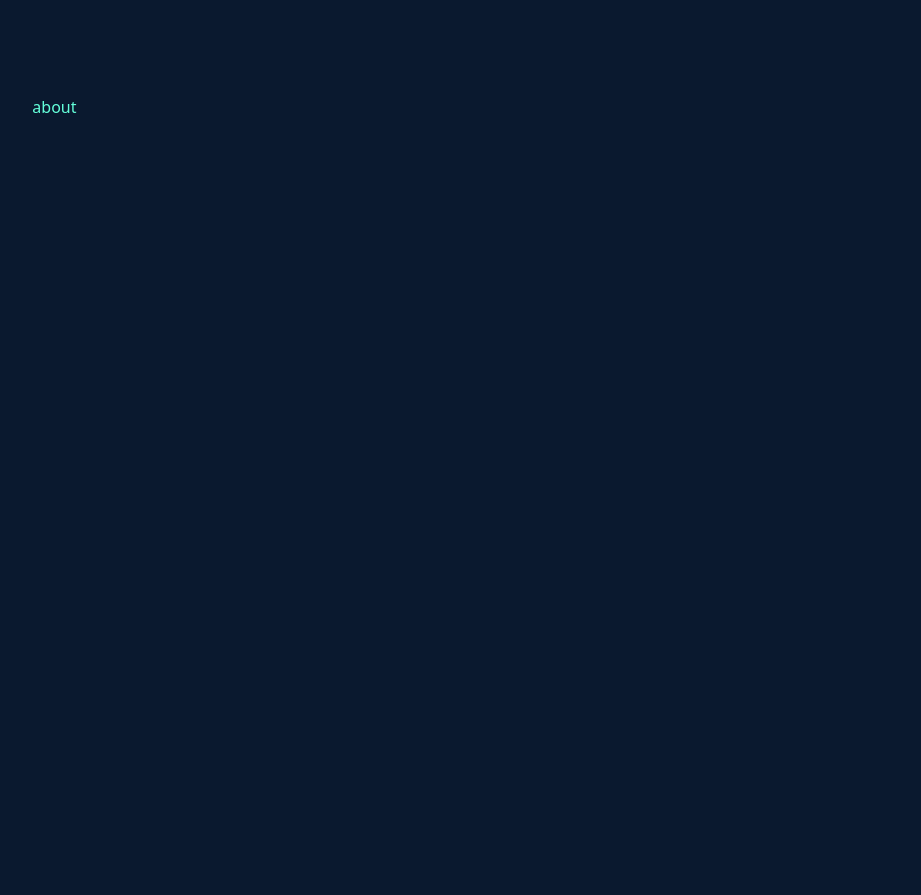
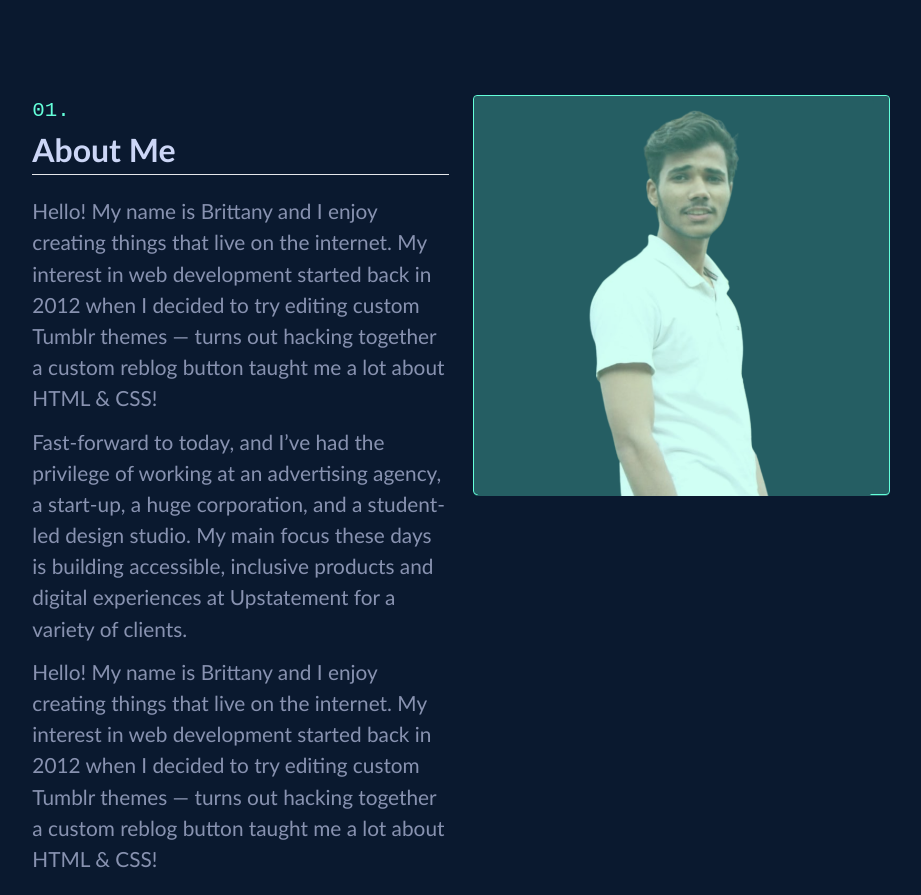
Before and after one commit to Bilal-2/Portfolio, a React (Vite) app: page / in a window 1280 px wide. Shown: the part 769-1664 px from the top of the page, without its empty margins (181-1102 px from the left). After the commit the page ends 1643 px from the top, so only its background shows below. Built offline with nearby package versions, Linux system fonts and the light colour scheme.

Commit message:
About (in progress)

```diff
--- a/src/Components/About.jsx
+++ b/src/Components/About.jsx
@@ -1,10 +1,47 @@
 import React from 'react'
-import ColumnIcons from '../hoc/ColumnIcons'
+import { Bilal } from '../images/index'
 
-const About=()=> {
+const About = () => {
   return (
-    <div className='text-Green h-screen'>
-      about
+    <div className=' grid grid-cols-2 gap-5'>
+      <div>
+        <div className=''>
+          <h1 className='text-[1.3rem] text-Green font-sf-mono'>
+            01. <nobr />
+          </h1>
+          <h2 className='text-[2rem] text-LightestSlate font-calibri font-semibold'>
+            About Me <nobr /> <hr />
+          </h2>
+        </div>
+        <p className='text-[1.3rem] text-Slate font-calibri mt-5'>
+          Hello! My name is Brittany and I enjoy creating things that live on
+          the internet. My interest in web development started back in 2012
+          when I decided to try editing custom Tumblr themes — turns out
+          hacking together a custom reblog button taught me a lot about
+          HTML & CSS!
+        </p>
+        <p className='text-[1.3rem] text-Slate font-calibri mt-3'>
+          Fast-forward to today, and I’ve had the privilege of working at
+          an advertising agency, a start-up, a huge corporation, and a
+          student-led design studio. My main focus these days is building
+          accessible, inclusive products and digital experiences at
+          Upstatement for a variety of clients.
+        </p>
+        <p className='text-[1.3rem] text-Slate font-calibri mt-3'>
+          Hello! My name is Brittany and I enjoy creating things that live on
+          the internet. My interest in web development started back in 2012
+          when I decided to try editing custom Tumblr themes — turns out
+          hacking together a custom reblog button taught me a lot about
+          HTML & CSS!
+        </p>
+      </div>
+      <div className='relative items-center border border-Green object-contain h-[25rem] rounded translate-x-1'>
+        <img src={Bilal} alt="Bilal's Image" className='  bg-grey-50  rounded-lg aspect-square h-[25rem] hover:translate-x-2'/>
+        <div className='absolute inline-0  object-fit bg-Green z-10 h-[25rem] opacity-30 top-0 hover:opacity-0 aspect-square rounded w-full'>
+
+        </div>
+
+      </div>
     </div>
   )
 }
--- a/src/Components/Hero.jsx
+++ b/src/Components/Hero.jsx
@@ -17,7 +17,7 @@ const Hero=()=> {
       <p className='text-Slate font-calibri text-[1.3rem] mb-4 '>
       i’m a software engineer specializing in building (and occasionally<br/>
        designing) exceptional digital experiences. Currently, I’m focused on <br/>
-       building accessible, human-centered products
+       building accessible, human-centered products.
       </p>
 
       <Button size={'lg'}>
--- /dev/null
+++ b/src/images/index.js
@@ -0,0 +1,6 @@
+import Bilal from './Bilal.png'
+
+
+export{
+    Bilal
+}
```
Also changed, not shown: src/images/Bilal.png (added).
